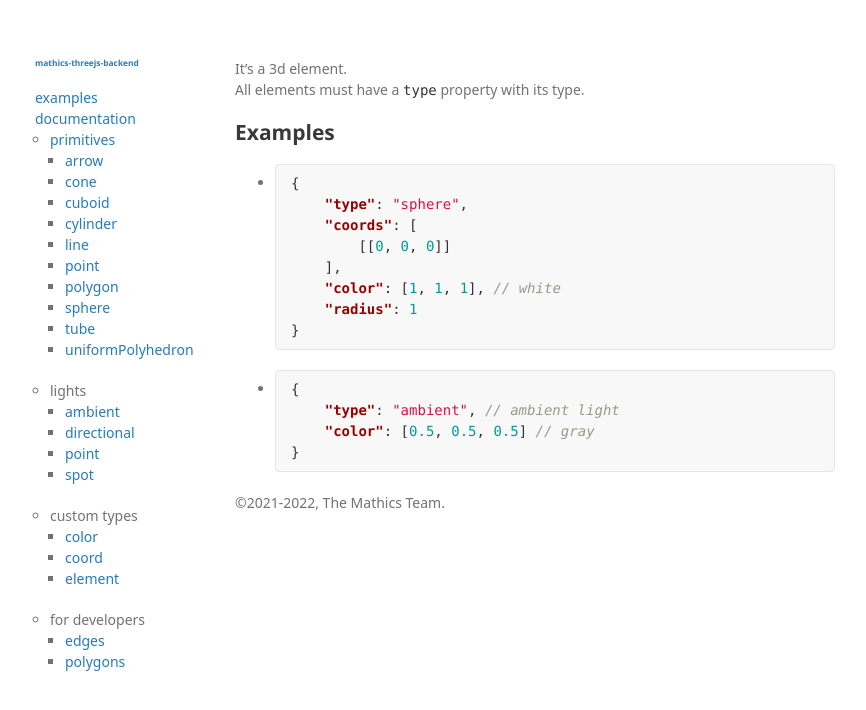
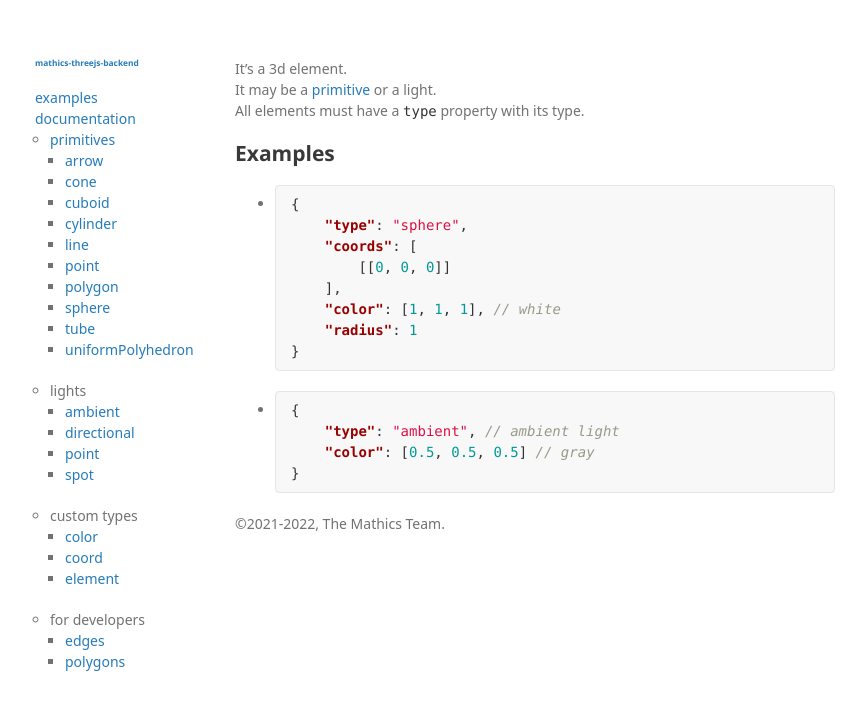
Before and after one commit to Mathics3/mathics-threejs-backend, a Jekyll site: the page built from docs/types/element.md, in a window 1280 px wide. Shown: the top 710 px of the page, without its empty margins (205-1071 px from the left). Built offline with Jekyll 4.4.1, drawn with Linux system fonts in a browser that asks for light colours; some web fonts are replaced; our own code applies the rules of GitHub Pages for plain Markdown files.

Commit message:
Improve element documentation

```diff
--- a/docs/types/element.md
+++ b/docs/types/element.md
@@ -1,4 +1,5 @@
 It's a 3d element.
+It may be a [primitive](/mathics-threejs-backend/primitives) or a light.
 All elements must have a `type` property with its type.
 
 ## Examples
--- a/src/lights.js
+++ b/src/lights.js
@@ -14,7 +14,7 @@ import { scaleCoordinate } from './coordinateUtils.js';
 // The 1st parameter is the light object (an element of
 // the lighting array).
 
-// The 2nd parameter is the uniforms buffer, read the comment from
+// The 2nd parameter is the uniforms buffer, read the comments from
 // src/uniforms.js for more information.
 
 // The 3rd parameter is the extent, it is used in e.g. scaleCoordinate.
--- a/src/primitives/index.js
+++ b/src/primitives/index.js
@@ -10,7 +10,7 @@
 // The 1st parameter is the primitive object (an element of
 // the elements array).
 
-// The 2nd parameter is the uniforms buffer, read the comment from
+// The 2nd parameter is the uniforms buffer, read the comments from
 // src/uniforms.js for more information.
 
 // The 3rd parameter is the extent, it is used in scaleCoordinate,
```
